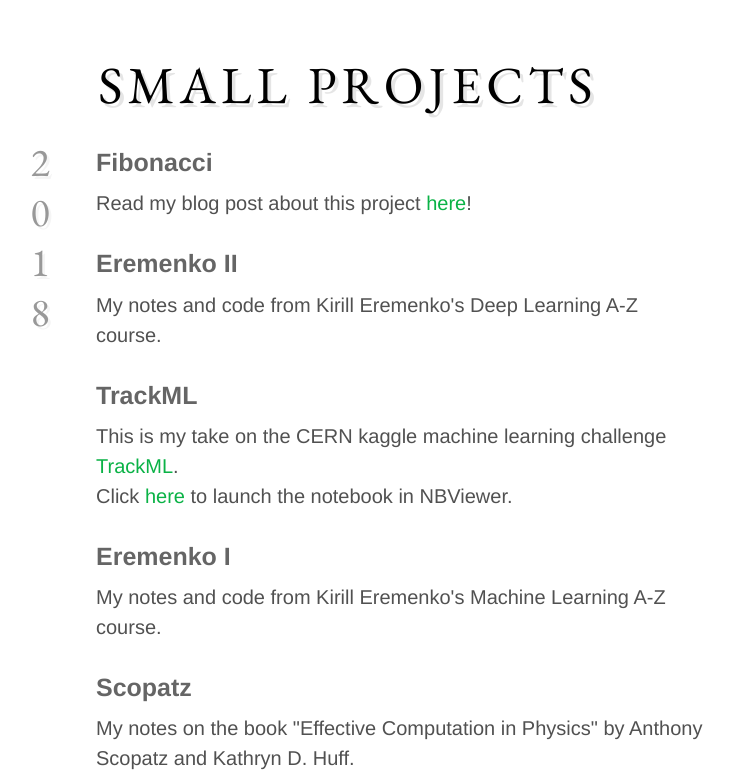
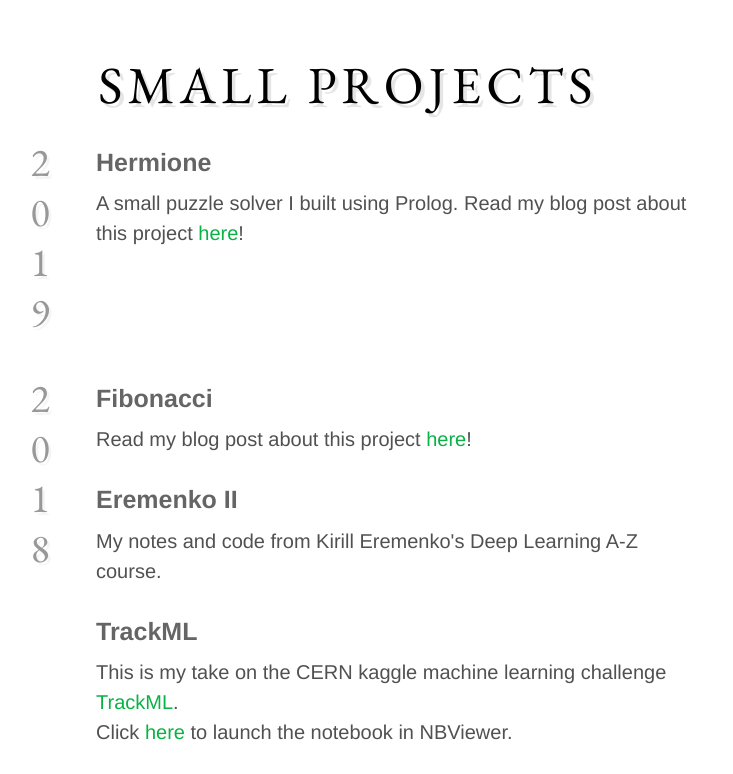
Before and after one commit to onnoeberhard/onnoeberhard.github.io, a plain HTML site: page projects.html in a window 1280 px wide. Shown: the part 983-1757 px from the top of the page, without its empty margins (472-1205 px from the left). Drawn offline with nearby package versions, Linux system fonts and the light colour scheme; some packages are replaced by stand-ins of ours; a script that the page names is missing; a web font is replaced by a local one.

Commit message:
Sun 25 Aug 2019 22:00:32 CEST

```diff
--- a/feed.xml
+++ b/feed.xml
@@ -2,7 +2,7 @@
 <feed xmlns="http://www.w3.org/2005/Atom" xmlns:webfeeds="http://webfeeds.org/rss/1.0">
     <link href="http://localhost:4000/feed.xml" rel="self" type="application/atom+xml" />
     <link href="http://localhost:4000/" rel="alternate" type="text/html" />
-    <updated>2019-08-21T14:11:59+02:00</updated>
+    <updated>2019-08-25T21:56:42+02:00</updated>
     <id>http://localhost:4000/feed.xml</id>
     <title>Onno Eberhard</title>
     <subtitle>Blog</subtitle>
--- a/projects.html
+++ b/projects.html
@@ -137,6 +137,15 @@
 
 <br>
 <h1 class="heading prettyh"><em class="prettyh">Small Projects</em></h1>
+<div style="clear:both">
+    <h1 class="heading prettyh" style="float: left; padding: 1em; opacity: .4; width: 15%">
+        <em class="prettyh" style="font-size:2rem">2<br>0<br>1<br>9</em>
+    </h1>
+    <div style="float:left; width: 85%">
+        <h3 class="projectlink"><a target="_blank" href="https://github.com/onnoeberhard/hermione">Hermione</a></h3>
+        A small puzzle solver I built using Prolog. Read my blog post about this project <a href="/2019/08/21/cool-logic.html">here</a>!
+    </div>
+</div>
 <div style="clear:both">
     <h1 class="heading prettyh" style="float: left; padding: 1em; opacity: .4; width: 15%">
         <em class="prettyh" style="font-size:2rem">2<br>0<br>1<br>8</em>
```
Also changed, not shown: 1 other file.
